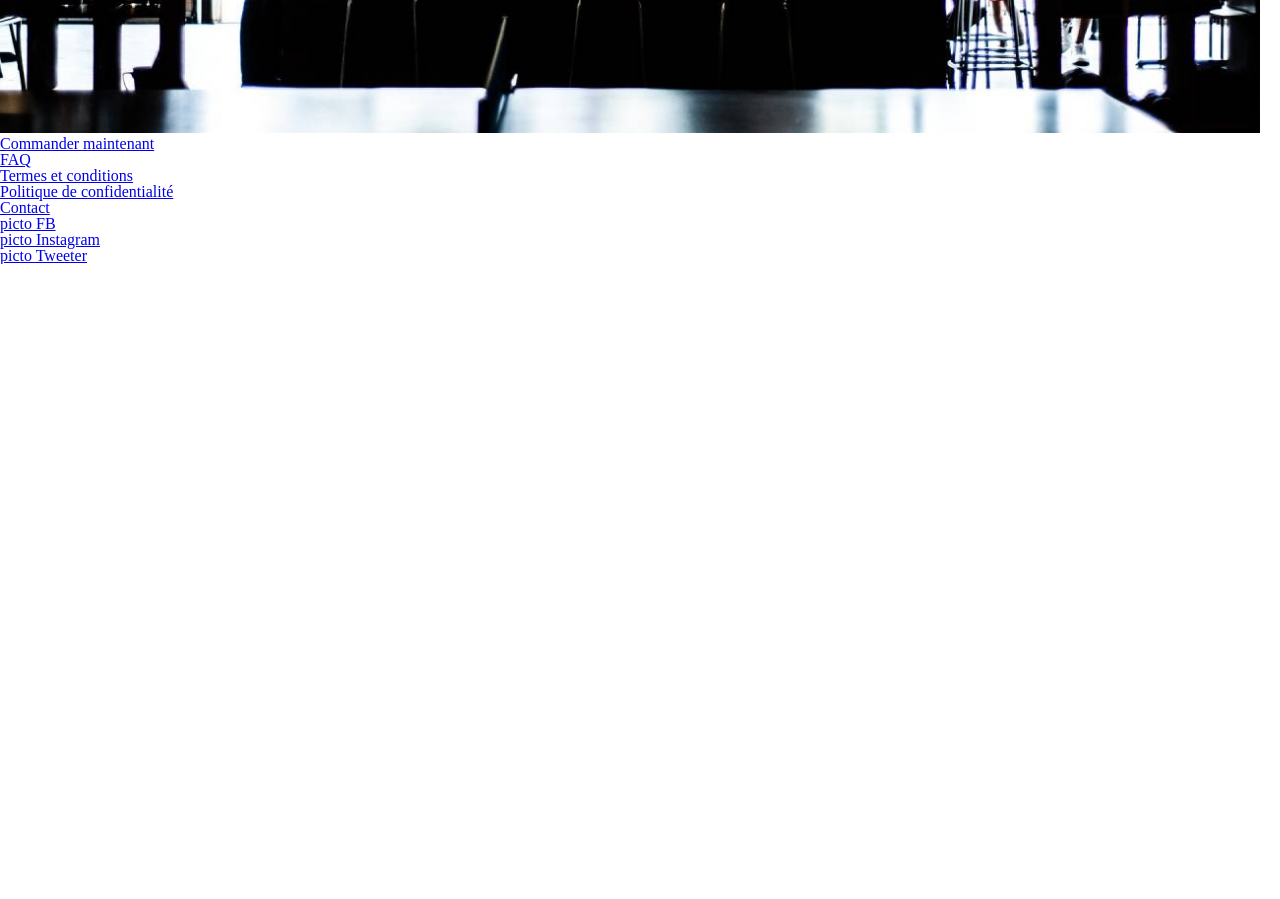
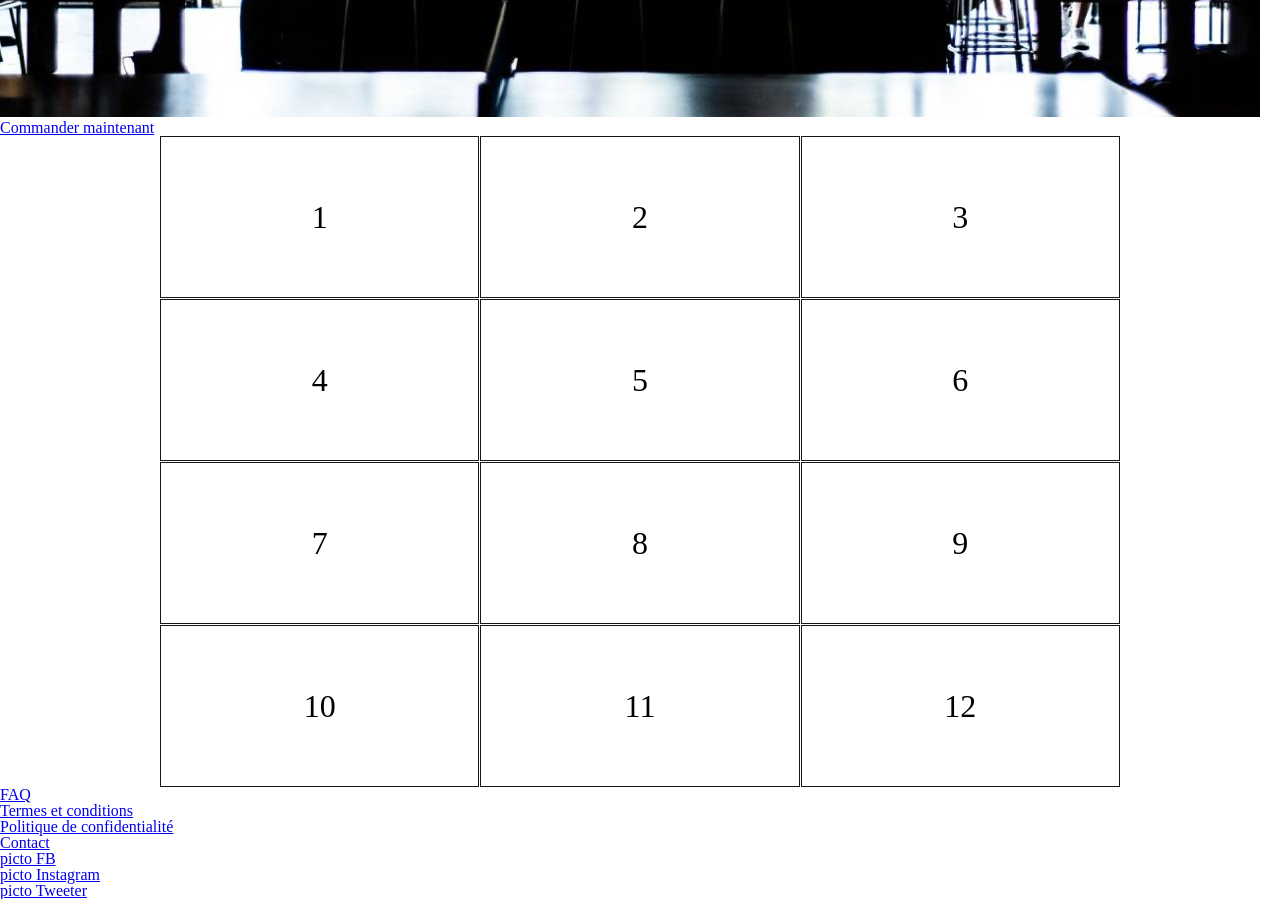
Before and after one commit to Web-Kute/burger, a plain HTML site: page index.html in a window 1280 px wide. Shown: the part 1020-1919 px from the top of the page. Before the commit the page ends 1284 px from the top, so only its background shows below. Drawn offline with Linux system fonts and the light colour scheme; files whose address does not match are found by name.

Commit message:
modify main an index.html

```diff
--- a/assets/sass/_main.scss
+++ b/assets/sass/_main.scss
@@ -1,4 +1,24 @@
 h1{
-    color: rgb(153, 74, 104);
-    font-size: 4em;
+    color: rgb(210, 16, 51);
+    font: {
+        family: 'Playfair regular';
+        size: 3em;
+      }
 }
+
+.grid {
+    display: grid;
+    margin: 0 auto;
+    grid-template-columns: repeat(auto-fit, minmax(300px, 1fr));
+    max-width: 960px;
+    grid-gap: 1px;
+    .item{
+        font-size: 2em;
+        height: 5em;
+        min-width: 5em;
+        display: flex;
+        justify-content: center;
+        align-items: center;
+        border: 1px solid #171717;
+    }
+}
--- a/index.html
+++ b/index.html
@@ -38,18 +38,18 @@
             <a href="commander.html" class="btn">Commander maintenant</a>
         </section>
         <section class="grid">
-            <div id="item1" class="item"></div>
-            <div id="item2" class="item"></div>
-            <div id="item3" class="item"></div>
-            <div id="item4" class="item"></div>
-            <div id="item5" class="item"></div>
-            <div id="item6" class="item"></div>
-            <div id="item7" class="item"></div>
-            <div id="item8" class="item"></div>
-            <div id="item9" class="item"></div>
-            <div id="item10" class="item"></div>
-            <div id="item11" class="item"></div>
-            <div id="item12" class="item"></div>
+            <div id="item1" class="item">1</div>
+            <div id="item2" class="item">2</div>
+            <div id="item3" class="item">3</div>
+            <div id="item4" class="item">4</div>
+            <div id="item5" class="item">5</div>
+            <div id="item6" class="item">6</div>
+            <div id="item7" class="item">7</div>
+            <div id="item8" class="item">8</div>
+            <div id="item9" class="item">9</div>
+            <div id="item10" class="item">10</div>
+            <div id="item11" class="item">11</div>
+            <div id="item12" class="item">12</div>
         </section>
     </main>
     <footer>
```
Also changed, not shown: assets/css/style.css, 2 other files.
